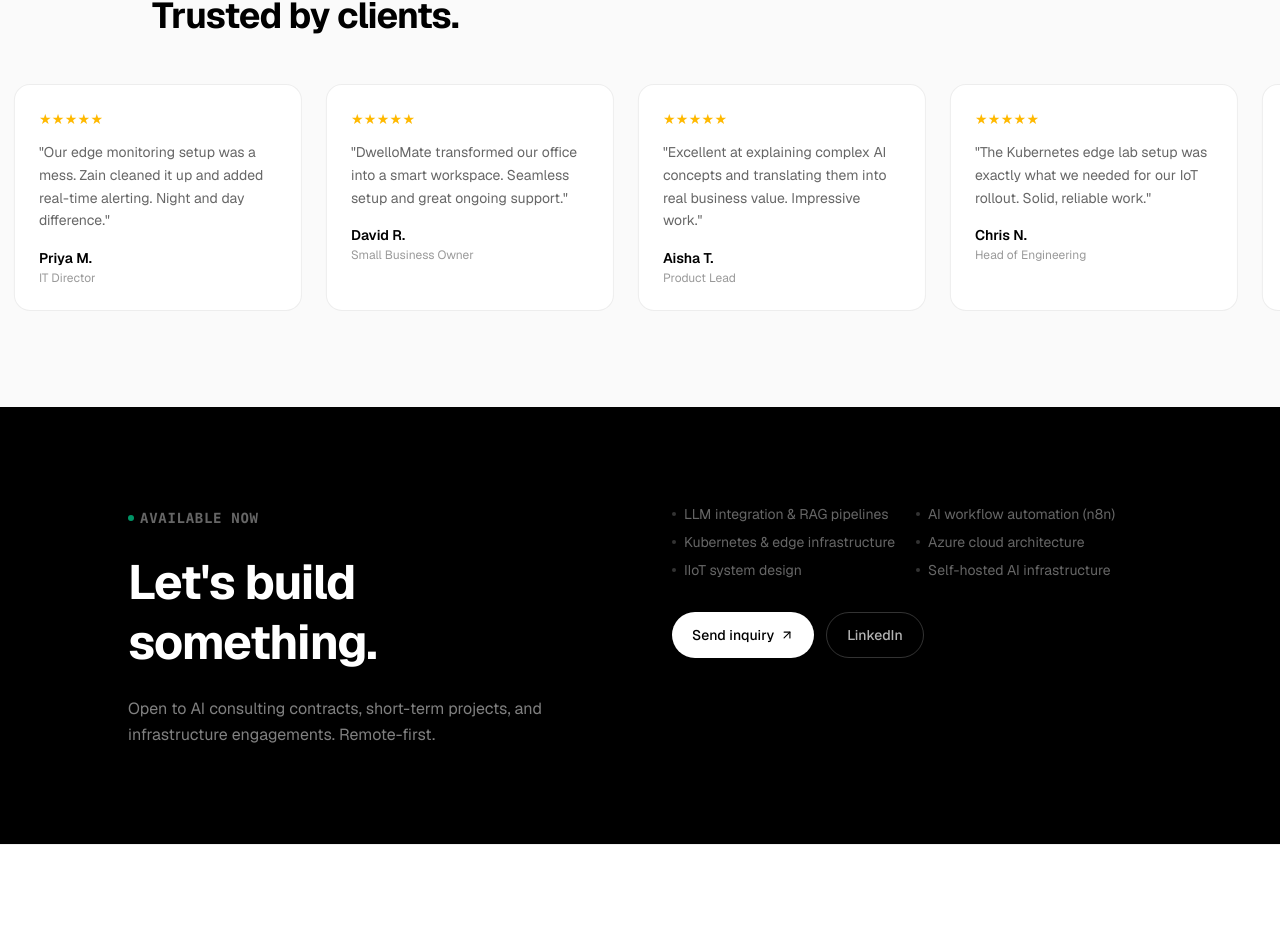
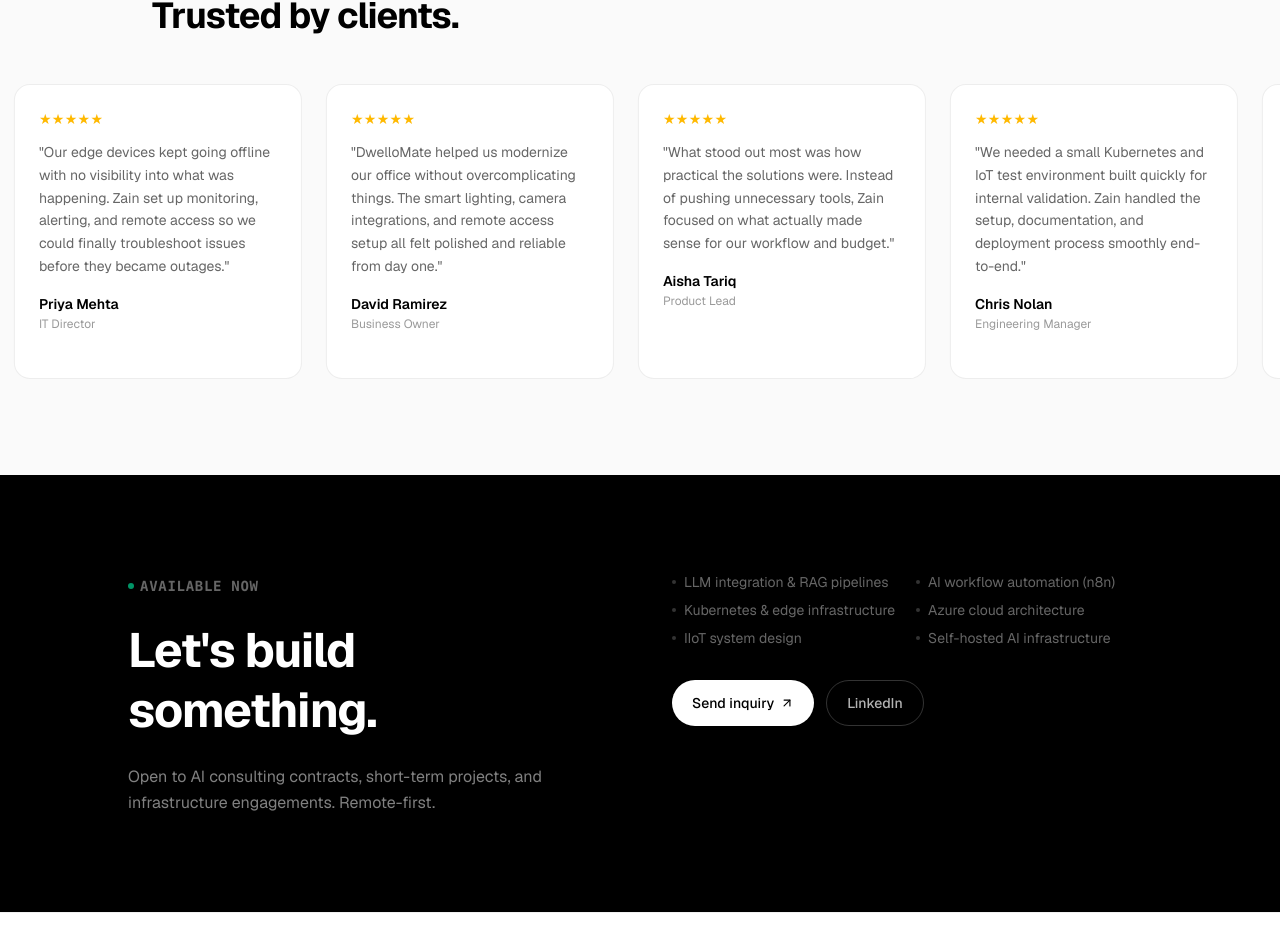
Before and after one commit to zmadil/hireme, a Next.js app: page /hireme/ in a window 1280 px wide. Shown: the part 3729-4667 px from the top of the page. Built offline with nearby package versions, Linux system fonts and the light colour scheme.

Commit message:
added testominal

```diff
--- a/src/components/Testimonials.tsx
+++ b/src/components/Testimonials.tsx
@@ -6,34 +6,40 @@ import { useRef } from "react";
 
 const testimonials = [
   {
-    quote: "Zain delivered an AI automation system that cut our manual reporting time in half. Professional and incredibly knowledgeable.",
-    name: "Sarah K.",
+    quote:
+      "We were spending hours manually checking reports and device statuses every day. Zain automated the workflow and gave us a clean dashboard with alerts. It honestly changed how our team operates.",
+    name: "Sarah Kim",
     role: "Operations Manager",
   },
   {
-    quote: "Helped us set up a local LLM stack that saved thousands monthly vs. cloud APIs. Highly recommend.",
-    name: "James L.",
+    quote:
+      "I originally reached out for help with self-hosted AI, but he ended up helping us rethink our whole infrastructure. Super easy to work with and explains things in a way non-technical people can actually understand.",
+    name: "James Liu",
     role: "Startup Founder",
   },
   {
-    quote: "Our edge monitoring setup was a mess. Zain cleaned it up and added real-time alerting. Night and day difference.",
-    name: "Priya M.",
+    quote:
+      "Our edge devices kept going offline with no visibility into what was happening. Zain set up monitoring, alerting, and remote access so we could finally troubleshoot issues before they became outages.",
+    name: "Priya Mehta",
     role: "IT Director",
   },
   {
-    quote: "DwelloMate transformed our office into a smart workspace. Seamless setup and great ongoing support.",
-    name: "David R.",
-    role: "Small Business Owner",
+    quote:
+      "DwelloMate helped us modernize our office without overcomplicating things. The smart lighting, camera integrations, and remote access setup all felt polished and reliable from day one.",
+    name: "David Ramirez",
+    role: "Business Owner",
   },
   {
-    quote: "Excellent at explaining complex AI concepts and translating them into real business value. Impressive work.",
-    name: "Aisha T.",
+    quote:
+      "What stood out most was how practical the solutions were. Instead of pushing unnecessary tools, Zain focused on what actually made sense for our workflow and budget.",
+    name: "Aisha Tariq",
     role: "Product Lead",
   },
   {
-    quote: "The Kubernetes edge lab setup was exactly what we needed for our IoT rollout. Solid, reliable work.",
-    name: "Chris N.",
-    role: "Head of Engineering",
+    quote:
+      "We needed a small Kubernetes and IoT test environment built quickly for internal validation. Zain handled the setup, documentation, and deployment process smoothly end-to-end.",
+    name: "Chris Nolan",
+    role: "Engineering Manager",
   },
 ];
 
```
